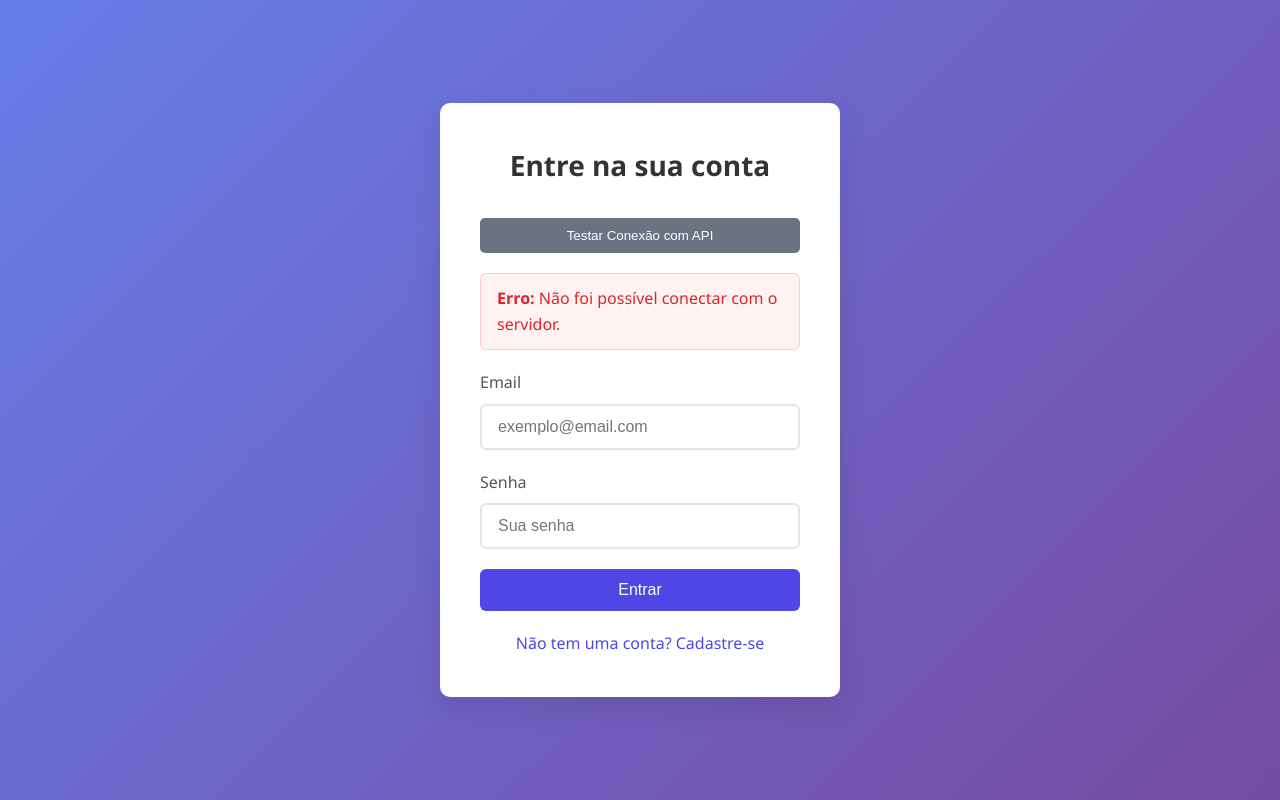
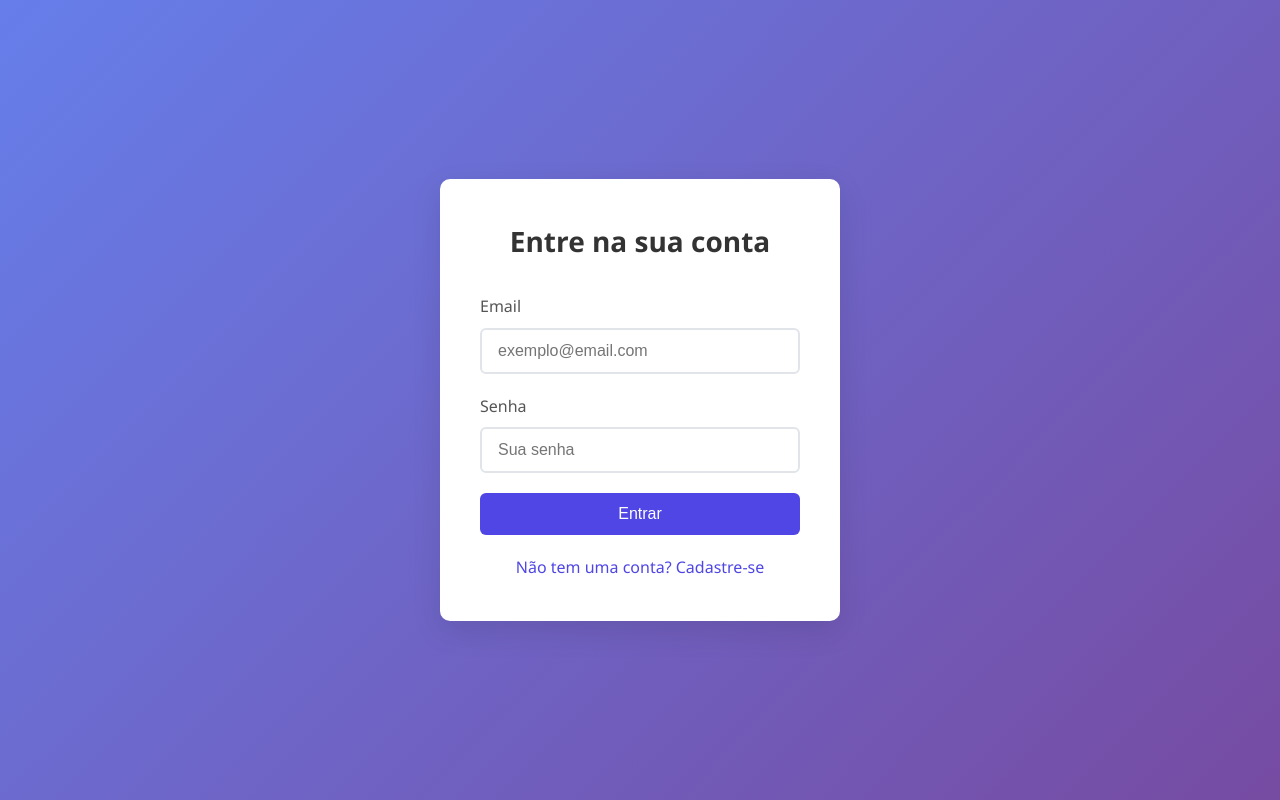
Before and after one commit to tonysousa19/TED-4, a React (Vite) app in the folder oportunidades-app/: page /login in a window 1280 px wide. Built offline with nearby package versions, Linux system fonts and the light colour scheme; no server answers.

Commit message:
Update Login.tsx

```diff
--- a/oportunidades-app/src/pages/Login.tsx
+++ b/oportunidades-app/src/pages/Login.tsx
@@ -27,64 +27,10 @@ const Login: React.FC = () => {
     }
   };
 
-const testarConexao = async () => {
-  try {
-    console.log('Testando conexão com a API...');
-
-    // Teste 1: Rota raiz da API
-    const response1 = await fetch('http://localhost:4000/api');
-    console.log('Status da rota /api:', response1.status);
-
-    if (response1.ok) {
-      const data = await response1.json();
-      console.log('Resposta da API:', data);
-    }
-
-    // Teste 2: Rota de saúde
-    const response2 = await fetch('http://localhost:4000/health');
-    console.log('Status da rota /health:', response2.status);
-
-    // Teste 3: Verificar se a rota auth existe
-    const response3 = await fetch('http://localhost:4000/api/auth/login', {
-      method: 'POST',
-      headers: { 'Content-Type': 'application/json' },
-      body: JSON.stringify({}),
-    });
-    console.log('Status da rota POST /api/auth/login:', response3.status);
-
-  } catch (error) {
-    console.error('Erro no teste de conexão:', error);
-    setErro('Não foi possível conectar com o servidor.');
-  }
-};
-
-  // Chama o teste quando o componente carrega
-  React.useEffect(() => {
-    testarConexao();
-  }, []);
-
   return (
     <div className="auth-container">
       <div className="auth-card">
         <h2>Entre na sua conta</h2>
-
-        {/* Botão de teste */}
-        <button
-          type="button"
-          onClick={testarConexao}
-          style={{
-            background: '#6b7280',
-            color: 'white',
-            border: 'none',
-            padding: '10px',
-            borderRadius: '5px',
-            marginBottom: '20px',
-            width: '100%',
-            cursor: 'pointer'
-          }}
-        >
-          Testar Conexão com API
-        </button>
 
         <form onSubmit={handleSubmit}>
           {erro && (
```
